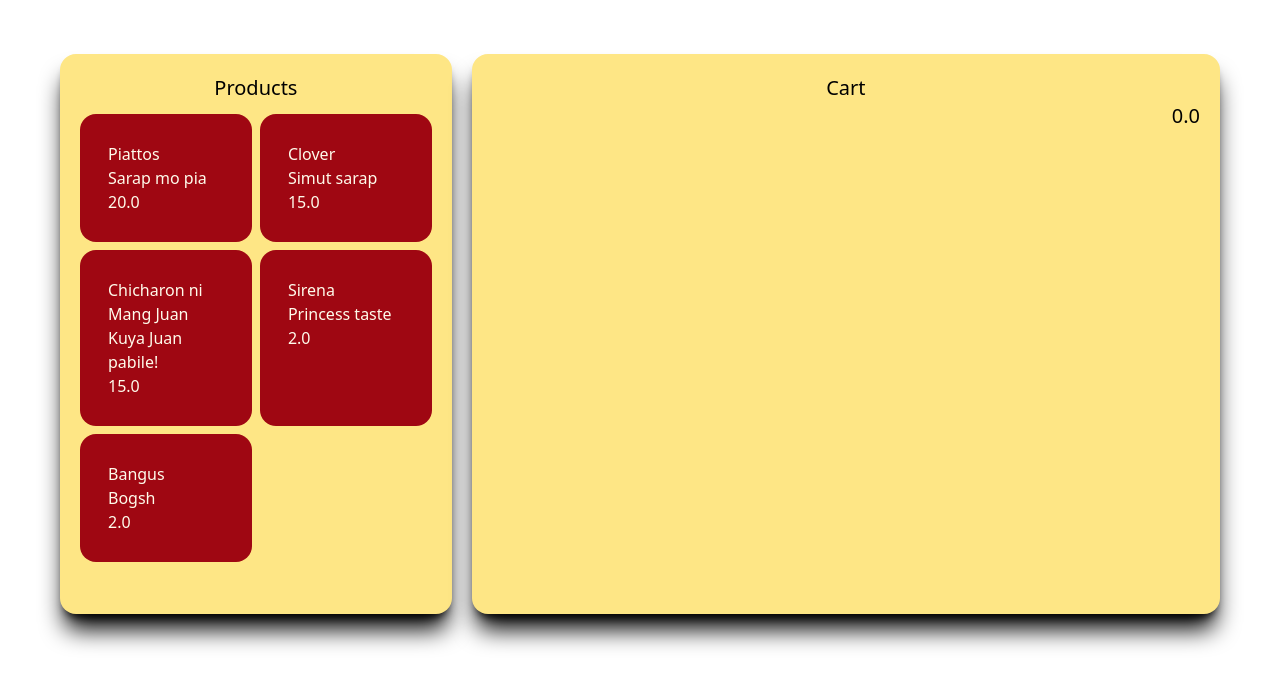
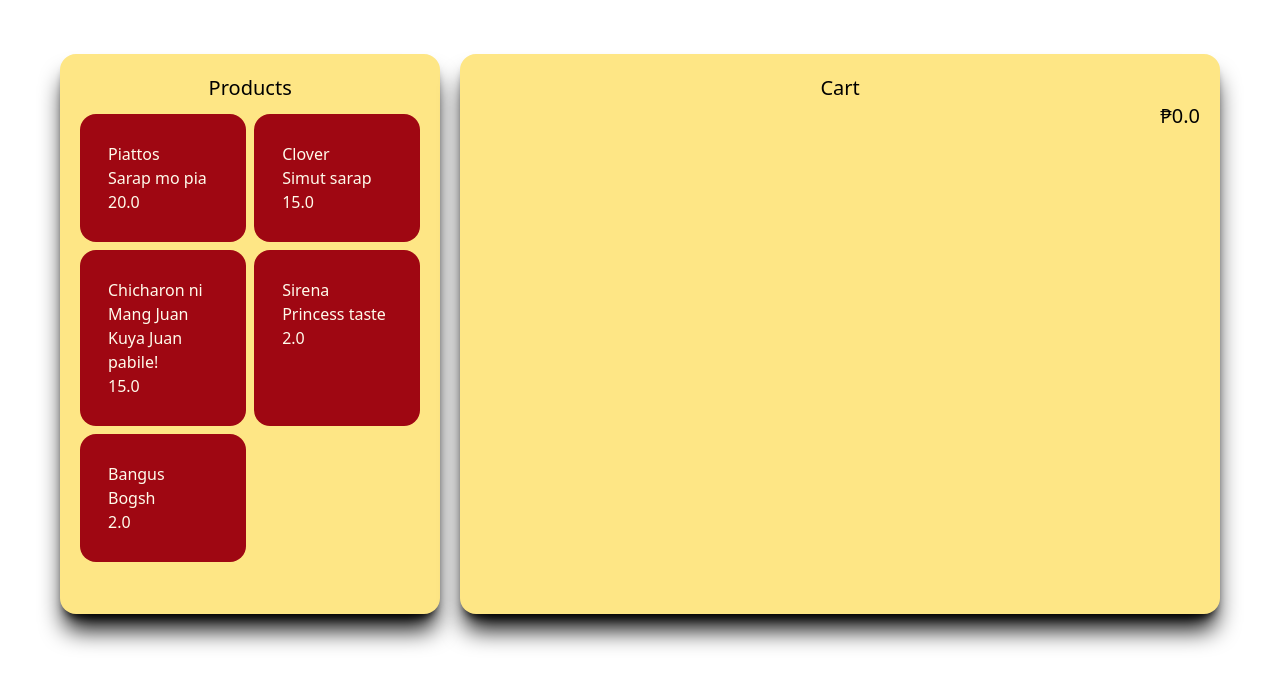
Before and after one commit to JAYCEEHERNANDEZ/Cart-System, a website: page index.html in a window 1280 px wide. Shown: the part 86-772 px from the top of the page. Drawn offline with Linux system fonts and the light colour scheme.

Commit message:
Cart System Layout

```diff
--- a/index.html
+++ b/index.html
@@ -52,7 +52,7 @@
       <section class="CartColors shadow-black shadow-xl">
         <article>
           <h1 class="text-center text-xl">Cart</h1>
-          <p class="pl-170 text-xl">0.0</p>
+          <p class="pl-170 text-xl"> ₱0.0</p>
         </article>
       </section>
     </main>
--- a/src/input.css
+++ b/src/input.css
@@ -3,9 +3,10 @@
 .mainclass {
   @apply p-10 pt-0 m-5 flex justify-center items-center gap-5;
 }
+
+.CartColors {
+  @apply bg-amber-200 p-5 rounded-2xl w-200 h-140  hover:shadow-lg;
+}
 .PColors {
-  @apply bg-red-800 text-amber-50 p-7 rounded-2xl;
+  @apply bg-red-800 text-amber-50 p-7 rounded-2xl hover:bg-red-400 hover:text-black hover: cursor-grab;
 }
-.CartColors {
-  @apply bg-amber-200 p-5 rounded-2xl w-200 h-140;
-}
```
Also changed, not shown: package.json (+6 -1 lines), src/output.css.
